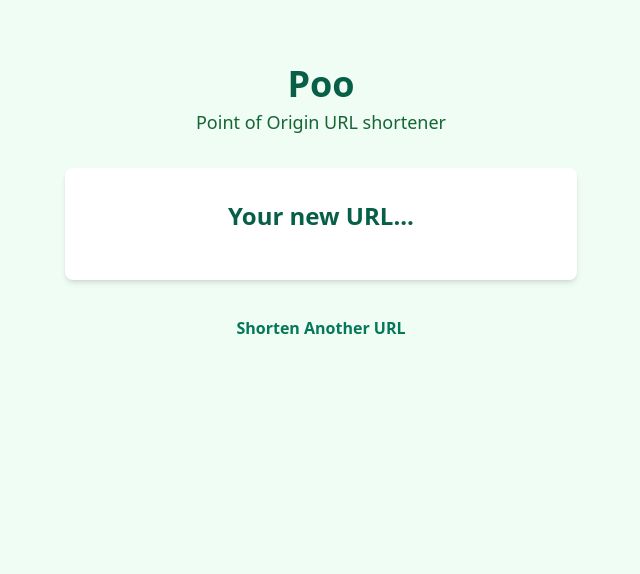
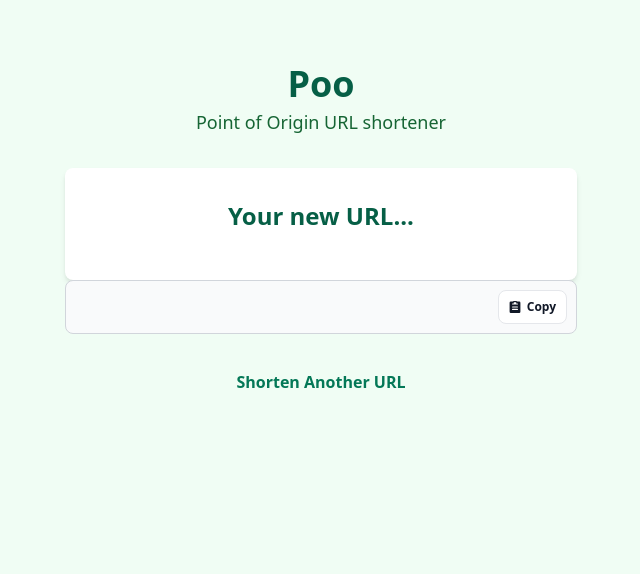
Before and after one commit to angus-websites/poo, a Django app: template templates/shortener/shortened.html in a window 1280 px wide. Shown: the top 574 px of the page, without its empty margins (319-959 px from the left). Run offline with Django 5.2, Linux system fonts and the light colour scheme; the template is opened without the code that fills it, so the values that code supplies are empty; style sheets or scripts are compiled from the project's sources; some libraries are stand-ins or nearby versions.

Commit message:
basic ui

```diff
--- a/templates/shortener/shortened.html
+++ b/templates/shortener/shortened.html
@@ -12,6 +12,31 @@
                 <a href="{{ short_url }}" target="_blank" class="text-blue-600 underline break-words mt-4 block">{{ short_url }}</a>
             </div>
 
+            <div class="w-full">
+                <div class="relative">
+                    <label for="shortened-url-text" class="sr-only">Label</label>
+                    <input id="shortened-url-text" type="text" class="col-span-6 bg-gray-50 border border-gray-300 text-gray-500 text-sm rounded-lg focus:ring-blue-500 focus:border-blue-500 block w-full px-2.5 py-4 dark:bg-gray-700 dark:border-gray-600 dark:placeholder-gray-400 dark:text-gray-400 dark:focus:ring-blue-500 dark:focus:border-blue-500" value="{{ short_url }}" disabled readonly>
+                    <button data-copy-to-clipboard-target="shortened-url-text" class="absolute end-2.5 top-1/2 -translate-y-1/2 text-gray-900 dark:text-gray-400 hover:bg-gray-100 dark:bg-gray-800 dark:border-gray-600 dark:hover:bg-gray-700 rounded-lg py-2 px-2.5 inline-flex items-center justify-center bg-white border-gray-200 border">
+                        <span id="default-message" class="inline-flex items-center">
+                            <svg class="w-3 h-3 me-1.5" aria-hidden="true" xmlns="http://www.w3.org/2000/svg" fill="currentColor" viewBox="0 0 18 20">
+                                <path d="M16 1h-3.278A1.992 1.992 0 0 0 11 0H7a1.993 1.993 0 0 0-1.722 1H2a2 2 0 0 0-2 2v15a2 2 0 0 0 2 2h14a2 2 0 0 0 2-2V3a2 2 0 0 0-2-2Zm-3 14H5a1 1 0 0 1 0-2h8a1 1 0 0 1 0 2Zm0-4H5a1 1 0 0 1 0-2h8a1 1 0 1 1 0 2Zm0-5H5a1 1 0 0 1 0-2h2V2h4v2h2a1 1 0 1 1 0 2Z"/>
+                            </svg>
+                            <span class="text-xs font-semibold">Copy</span>
+                        </span>
+                        <span id="success-message" class="hidden inline-flex items-center">
+                            <svg class="w-3 h-3 text-blue-700 dark:text-blue-500 me-1.5" aria-hidden="true" xmlns="http://www.w3.org/2000/svg" fill="none" viewBox="0 0 16 12">
+                                <path stroke="currentColor" stroke-linecap="round" stroke-linejoin="round" stroke-width="2" d="M1 5.917 5.724 10.5 15 1.5"/>
+                            </svg>
+                            <span class="text-xs font-semibold text-blue-700 dark:text-blue-500">Copied</span>
+                        </span>
+                    </button>
+                </div>
+            </div>
+
+
+
+
+
             <!-- Shorten Again Button -->
             <a
                 href="{% url 'shorten_url' %}"
```
Also changed, not shown: 1 other file. Lines whose indentation alone changed are shown as unchanged.
